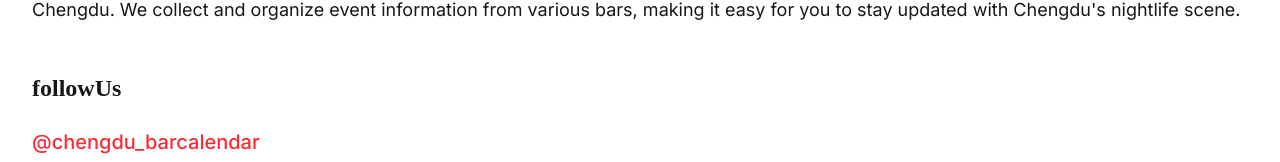
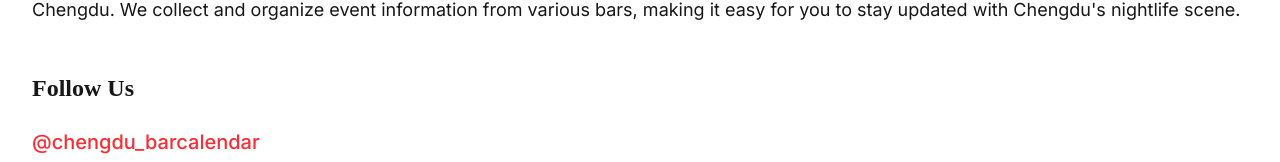
Before and after one commit to Howie11112/CDCbarcalendar, a Next.js app: page /about in a window 1280 px wide. Shown: the part 448-610 px from the top of the page. Built offline with nearby package versions, Linux system fonts and the light colour scheme.

Commit message:
Update page.tsx

```diff
--- a/src/app/about/page.tsx
+++ b/src/app/about/page.tsx
@@ -29,7 +29,7 @@ const AboutContent = () => {
 
         <div className="mt-8 sm:mt-12">
           <h2 className="text-xl sm:text-2xl font-bold mb-4 sm:mb-6">
-            {t('followUs')}
+            {t('Follow Us')}
           </h2>
           <div className="space-y-4">
             <div>
```
